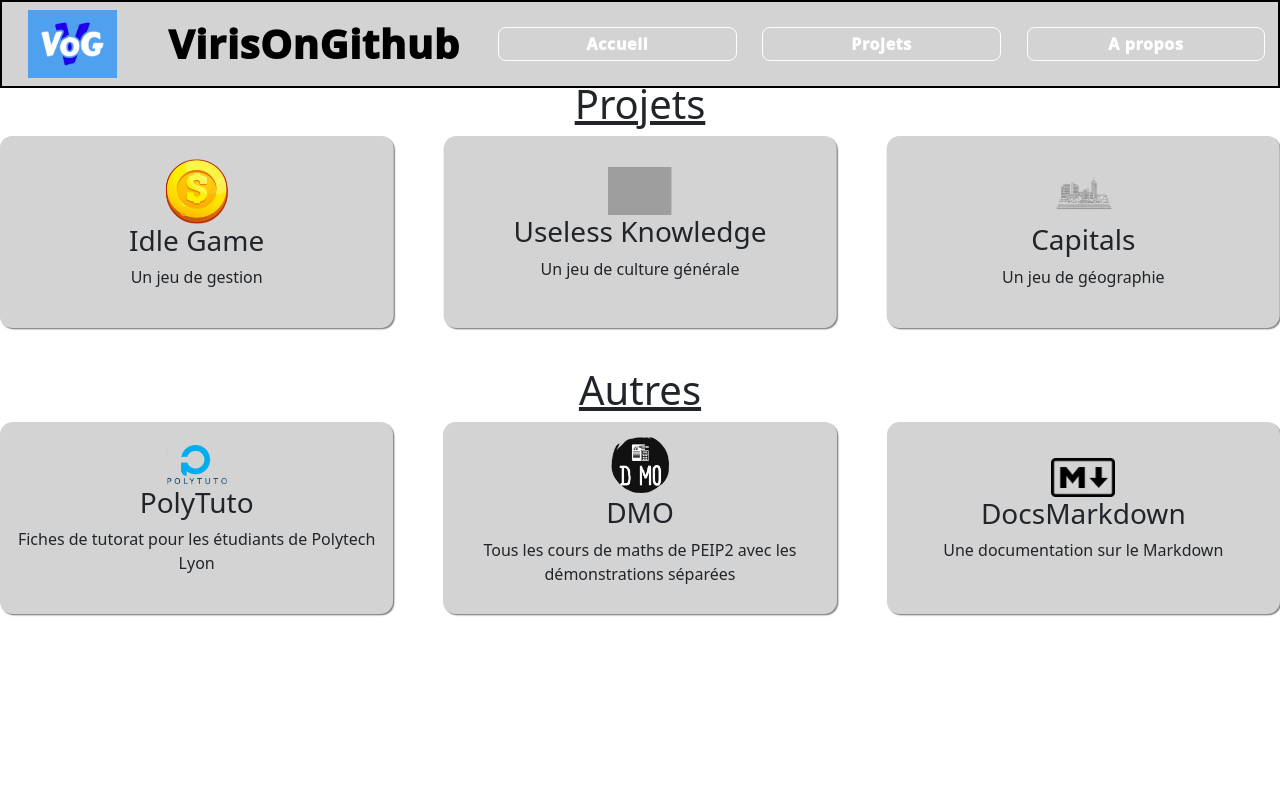
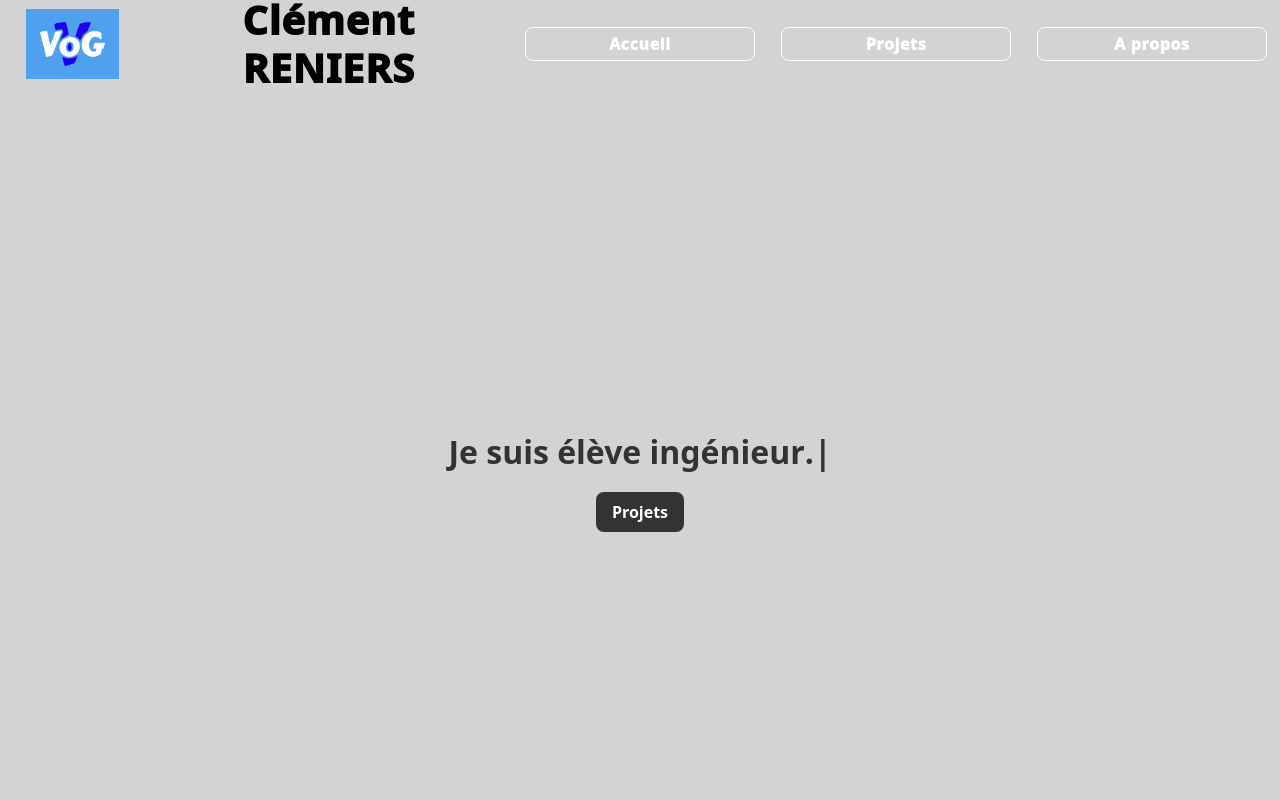
Before and after one commit to VirisOnGithub/react-site, a React (Vite) app: page / in a window 1280 px wide. Shown: the top 800 px of the page. Built offline with nearby package versions, Linux system fonts and the light colour scheme; grey boxes are pictures that could not be loaded.

Commit message:
added presentation

```diff
--- a/src/Accueil.jsx
+++ b/src/Accueil.jsx
@@ -1,12 +1,16 @@
 import React from 'react'
 import Header from './Header'
 import Projets from './Projets'
+import Presentation from './Presentation'
 
 const Accueil = () => {
   return (
     <>
         <Header />
-        <Projets />
+        <Presentation />
+        <section id='projects'>
+          <Projets />
+        </section>
     </>
   )
 }
--- a/src/Header.jsx
+++ b/src/Header.jsx
@@ -1,12 +1,27 @@
 import React from 'react'
 import './Header.scss'
+import { useState, useEffect } from 'react';
 
 const Header = () => {
+  const [isAtTop, setIsAtTop] = useState(true);
+
+  useEffect(() => {
+    const handleScroll = () => {
+      setIsAtTop(window.scrollY === 0);
+    };
+
+    window.addEventListener('scroll', handleScroll);
+
+    return () => {
+      window.removeEventListener('scroll', handleScroll);
+    };
+  }, []);
+
   return (
     <>
-      <header>
+      <header className={isAtTop ? '' : 'ombre'}>
           <img className='header' src="src/assets/vog-logo.png" alt="logo" />
-          <h1 className='header'>VirisOnGithub</h1>
+          <h1 className='header'>Clément RENIERS</h1>
           <a className='header' href='#'>Accueil</a>
           <a className='header' href='#projets'>Projets</a>
           <a className='header' href='#apropos'>A propos</a>
@@ -16,4 +31,5 @@ const Header = () => {
   )
 }
 
+
 export default Header
--- a/src/Header.scss
+++ b/src/Header.scss
@@ -10,9 +10,13 @@ header{
     top: 0;
 
     background-color: lightgrey;
-    border: 2px solid black;
 
     z-index: 2;
+    transition: all 0.3s ease-in-out;
+}
+
+.ombre{
+    box-shadow: 0.1vw 0.1vw 0.1vw grey;
 }
 
 img.header{
--- /dev/null
+++ b/src/Presentation.jsx
@@ -0,0 +1,30 @@
+import React from 'react'
+import Typed from 'react-typed'
+import './Presentation.scss'
+
+const Presentation = () => {
+    const redirectToProjects = () => {
+        window.location.href = '#projects';
+    };
+
+    return (
+        <div className="presentation">
+                <Typed
+                        strings={[
+                                'Hey ! Je suis <strong>Clément</strong>.',
+                                'Je suis <strong>élève ingénieur</strong>.',
+                                'Je suis <strong>étudiant à Polytech Lyon</strong>.',
+                                'Je suis passionné par <strong>l\'informatique</strong>.',
+                                'Je suis passionné par <strong>les mathématiques</strong>.'
+                        ]}
+                        typeSpeed={40}
+                        backSpeed={50}
+                        loop
+                        className='presentation__title'
+                />
+                <button className="presentation__button" onClick={redirectToProjects}>Projets</button>
+        </div>
+    )
+}
+
+export default Presentation
--- /dev/null
+++ b/src/Presentation.scss
@@ -0,0 +1,36 @@
+.presentation{
+    display: flex;
+    flex-direction: column;
+    justify-content: center;
+    align-items: center;
+    height: 100vh;
+    width: 100vw;
+    .presentation__title{
+        font-size: 2rem;
+        font-weight: 700;
+        color: #333;
+        margin-bottom: 1rem;
+    }
+    .presentation__subtitle{
+        font-size: 1.5rem;
+        font-weight: 400;
+        color: #333;
+        margin-bottom: 1rem;
+    }
+    .presentation__button{
+        font-size: 1rem;
+        font-weight: 700;
+        color: #fff;
+        background-color: #333;
+        border: none;
+        border-radius: 0.5rem;
+        padding: 0.5rem 1rem;
+        cursor: pointer;
+        transition: all 0.3s ease-in-out;
+        &:hover{
+            background-color: #555;
+        }
+    }
+
+    margin-bottom: 20%;
+}
--- a/src/Projets.jsx
+++ b/src/Projets.jsx
@@ -64,8 +64,8 @@ const Projets = () => {
 
   return (
     <div className='projects'>
-      <h1>Projets</h1>
-      <Parallax>
+      <Parallax translateY={-20} speed={-50}>
+        <h1>Projets</h1>
         <div className="jeux">
           <Swiper
             spaceBetween={50}
@@ -88,15 +88,17 @@ const Projets = () => {
             ))}
           </Swiper>
         </div>
-      </Parallax>
-      <h1>Autres</h1>
-      <Parallax >
+        <h1>Autres</h1>
         <div className="autres">
           <Swiper
             spaceBetween={50}
             slidesPerView={3}
+            className='swiper'
+            effect='slide'
+            parallax={true}
+            centeredSlides={true}
+            speed={1000}
             loop={true}
-            className='swiper'
           >
             {othersslides.map((slide, index) => (
               <SwiperSlide key={index} className='swiperslide'>
--- a/src/Projets.scss
+++ b/src/Projets.scss
@@ -28,6 +28,7 @@ h1{
     background-color: lightgrey;
     border-radius: 1vw;
     text-align: center;
-
-    box-shadow: 0.1vw 0.1vw 0.1vw grey;
+    &:hover{
+        box-shadow: 0.1vw 0.1vw 0.1vw grey;
+    }
 }
--- a/src/main.scss
+++ b/src/main.scss
@@ -2,4 +2,5 @@
 
 body{
     margin : 0;
+    background-color: lightgrey;
 }
```
